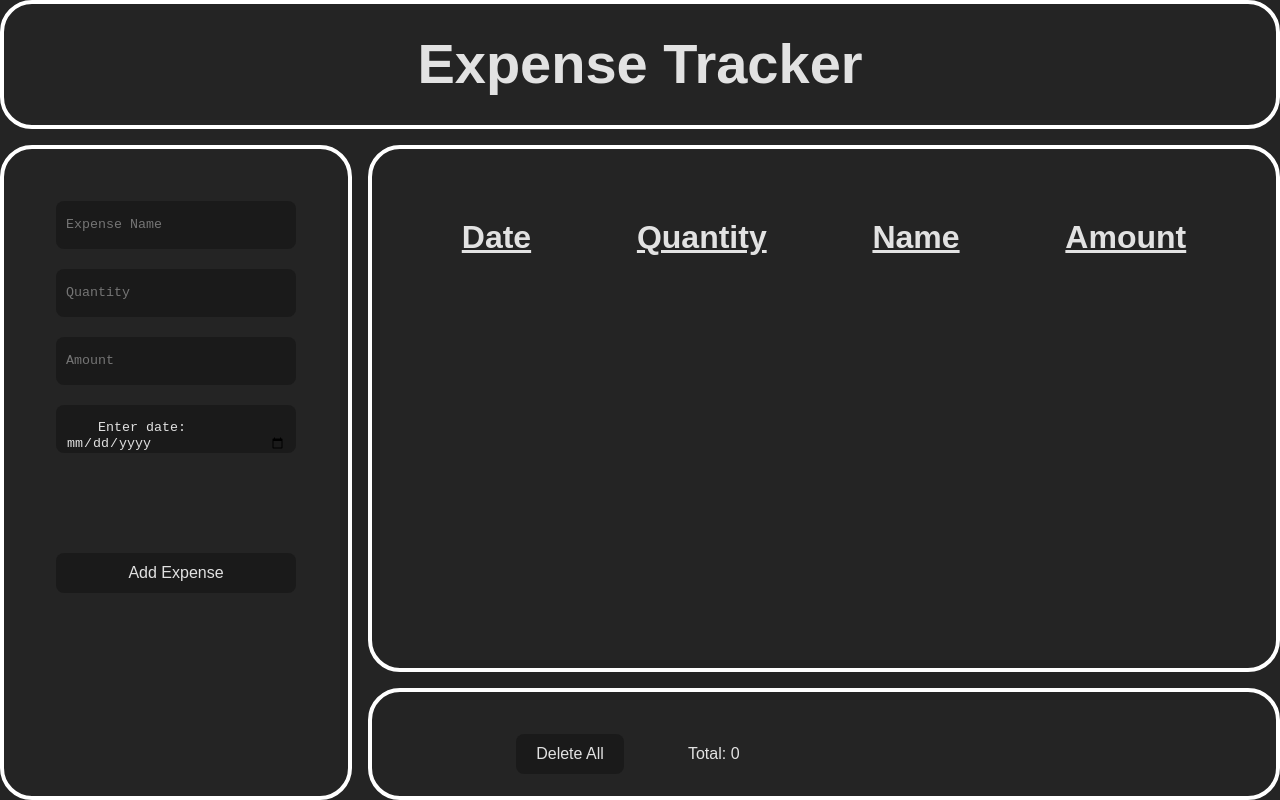
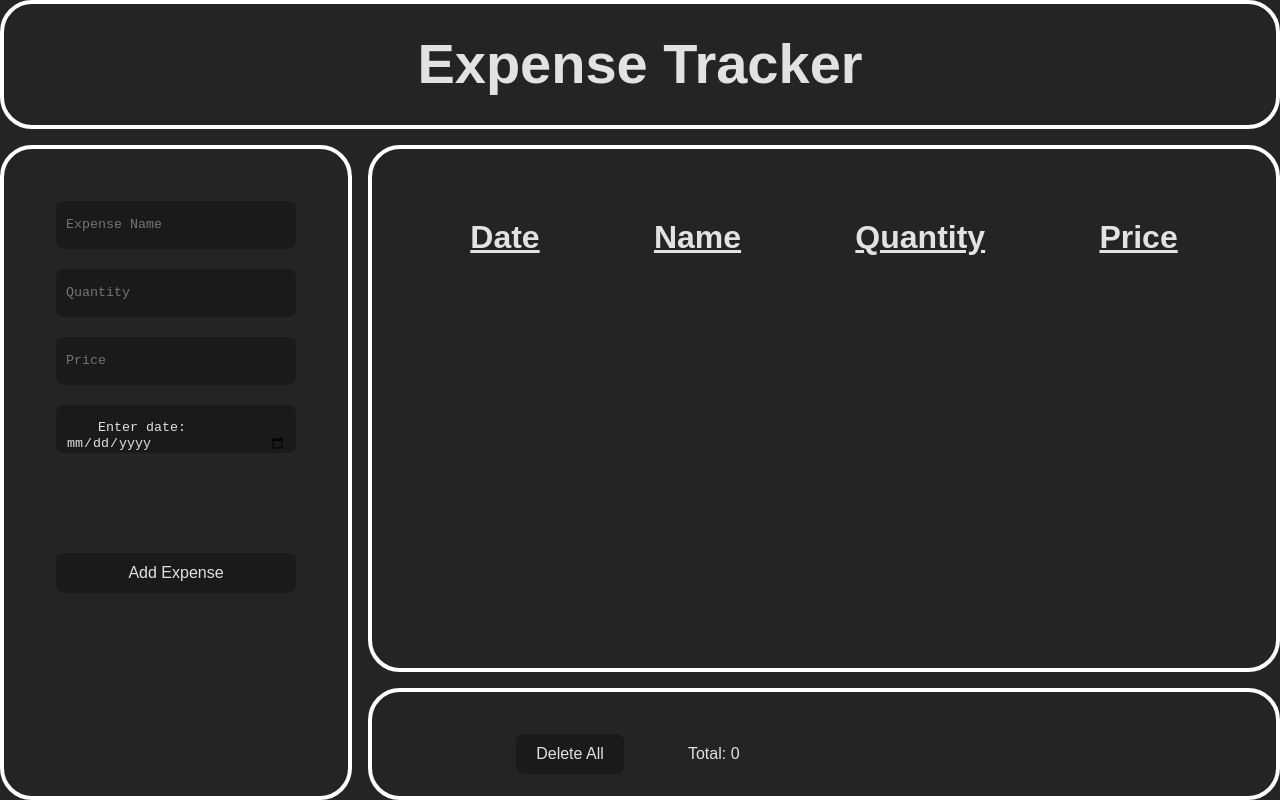
Before and after one commit to NouranAlSharawneh/Expense-Tracker, a React (Vite) app: page / in a window 1280 px wide. Built offline with nearby package versions, Linux system fonts and the light colour scheme; a web font is replaced by a local one.

Commit message:
Re-arranged the order of some variables

```diff
--- a/src/components/Main.1.jsx
+++ b/src/components/Main.1.jsx
@@ -8,19 +8,19 @@ export function Main({ expense }) {
         ))}
       </div>
       <div className="grow1">
+        <h3>Name</h3>
+        {expense.map((item) => (
+          <p>{item.name}</p>
+        ))}
+      </div>
+      <div className="grow1">
         <h3>Quantity</h3>
         {expense.map((item) => (
           <p>{item.quantity}</p>
         ))}
       </div>
       <div className="grow1">
-        <h3>Name</h3>
-        {expense.map((item) => (
-          <p>{item.name}</p>
-        ))}
-      </div>
-      <div className="grow1">
-        <h3>Amount</h3>
+        <h3>Price</h3>
         {expense.map((item) => (
           <p>SAR {item.amount * item.quantity}</p>
         ))}
--- a/src/components/SideBar.jsx
+++ b/src/components/SideBar.jsx
@@ -50,7 +50,7 @@ export function SideBar({
         <input
           type="text"
           name="amount"
-          placeholder="Amount"
+          placeholder="Price"
           value={amount}
           onChange={(event) => setAmount(event.target.value)}
         />
```
